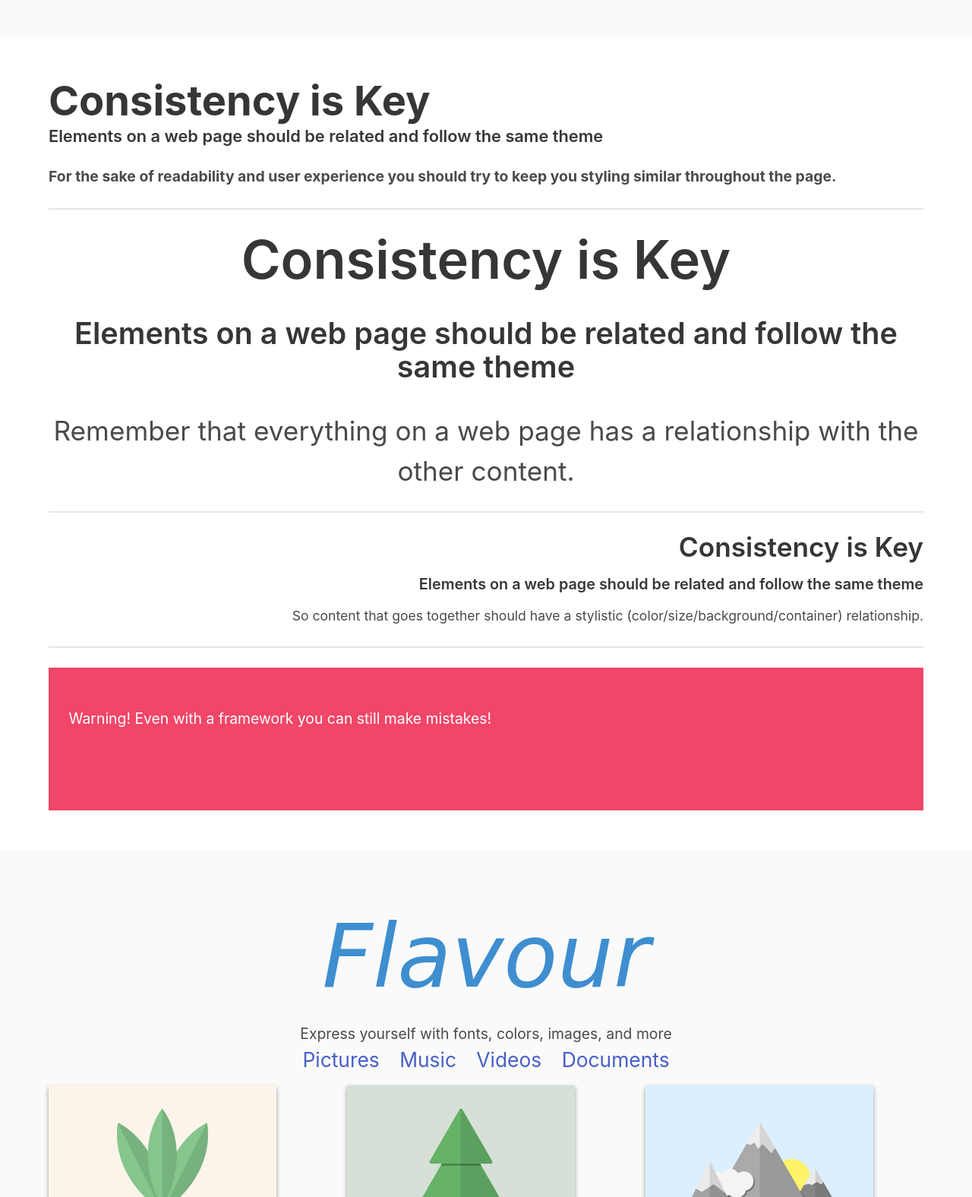
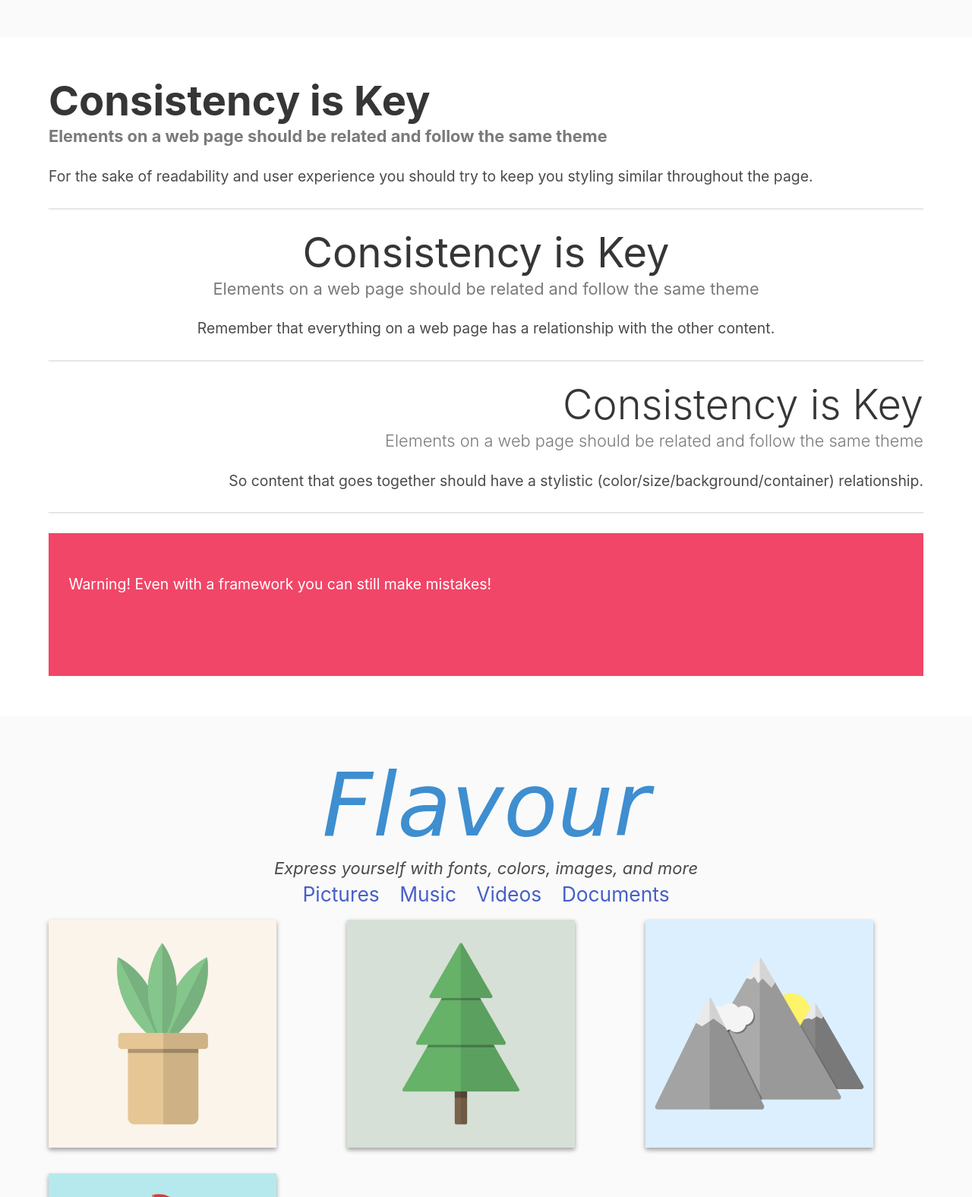
Before and after one commit to jdmar3-comp426/a02-RichardChiqui, a website: page index.html in a window 1280 px wide. Shown: the part 1481-3057 px from the top of the page at 76% size. Drawn offline with nearby package versions, Linux system fonts and the light colour scheme; a web font is replaced by a local one.

Commit message:
fixed synatx

```diff
--- a/index.html
+++ b/index.html
@@ -56,31 +56,31 @@
 </section>
 <section class="section has-background-white">
     <div class="container">
-        <div class="content has-text-left has-text-weight-bold">
+        <div class="content has-text-left ">
             <h1 class="title has-text-weight-bold">Consistency is Key</h1>
-            <h5 class="subtitle">Elements on a web page should be related and follow the same theme</h5>
+            <h5 class="subtitle has-text-grey has-text-weight-bold">Elements on a web page should be related and follow the same theme</h5>
             <p>
 	    	For the sake of readability and user experience you should try to keep you styling similar throughout the page.
 	    </p>
         </div>
         <hr>
-        <div class="content has-text-centered is-size-3">
-            <h1 class="">Consistency is Key</h1>
-            <h5 class="">Elements on a web page should be related and follow the same theme</h5>
+        <div class="content has-text-centered ">
+            <h1 class="title has-text-weight-normal">Consistency is Key</h1>
+            <h5 class="subtitle has-text-grey has-text-weight-normal">Elements on a web page should be related and follow the same theme</h5>
             <p>
 	    	Remember that everything on a web page has a relationship with the other content.
 	    </p>
         </div>
         <hr>
-        <div class="content has-text-right is-size-6">
-            <h1 class="">Consistency is Key</h1>
-            <h5 class="">Elements on a web page should be related and follow the same theme</h5>
+        <div class="content has-text-right ">
+            <h1 class="title has-text-weight-light">Consistency is Key</h1>
+            <h5 class="subtitle has-text-grey has-text-weight-light">Elements on a web page should be related and follow the same theme</h5>
             <p>
 	    	So content that goes together should have a stylistic (color/size/background/container) relationship.
 	    </p>
         </div>
         <hr>
-        <div class=" footer is-fluid has-background-danger has-text-white has-text-left">
+        <div class="footer is-fluid has-background-danger has-text-white has-text-left">
             <p><span class="">Warning! </span>Even with a framework you can still make mistakes!</p>
         </div>
     </div>
@@ -88,15 +88,15 @@
 <section class="section">
     <div class="container ">
         <div class="">
-            <h1 class="is-family-secondary has-text-weight-bold is-size-1 has-text-info is-italic has-text-centered">Flavour</h1>
-            <h5 class="has-text-centered">Express yourself with fonts, colors, images, and more</h5>
+            <h1 class="title is-family-secondary has-text-weight-bold is-size-1 has-text-info is-italic has-text-centered">Flavour</h1>
+            <h5 class="subtitle is-italic has-text-centered">Express yourself with fonts, colors, images, and more</h5>
         </div>
         <div class="">
-            <ul class = "columns is-multiline justify-center  is-vcentered is-centered">
+            <ul class="columns is-multiline justify-center  is-vcentered is-centered">
                 <li class="column is-vcentered is-narrow is-size-4"><a>Pictures</a></li>
-                <li class ="column is-vcentered is-narrow is-size-4"><a>Music</a></li>
-                <li class = "column is-vcentered is-narrow is-size-4"><a>Videos</a></li>
-                <li class = "column is-vcentered is-narrow is-size-4"><a>Documents</a></li>
+                <li class="column is-vcentered is-narrow is-size-4"><a>Music</a></li>
+                <li class="column is-vcentered is-narrow is-size-4"><a>Videos</a></li>
+                <li class="column is-vcentered is-narrow is-size-4"><a>Documents</a></li>
             </ul>
         </div>
         <div class="columns is-multiline is-vcentered">
```
